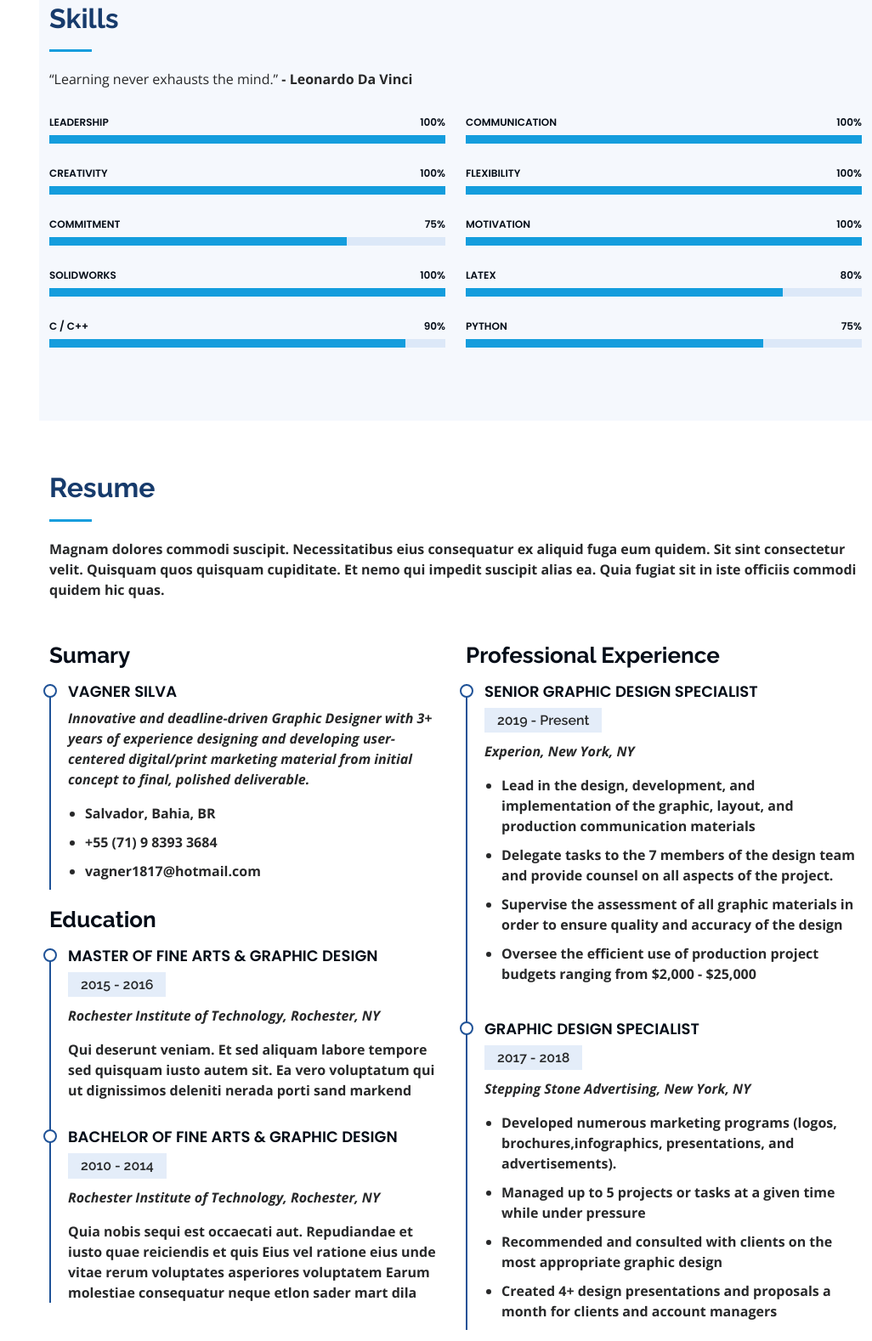
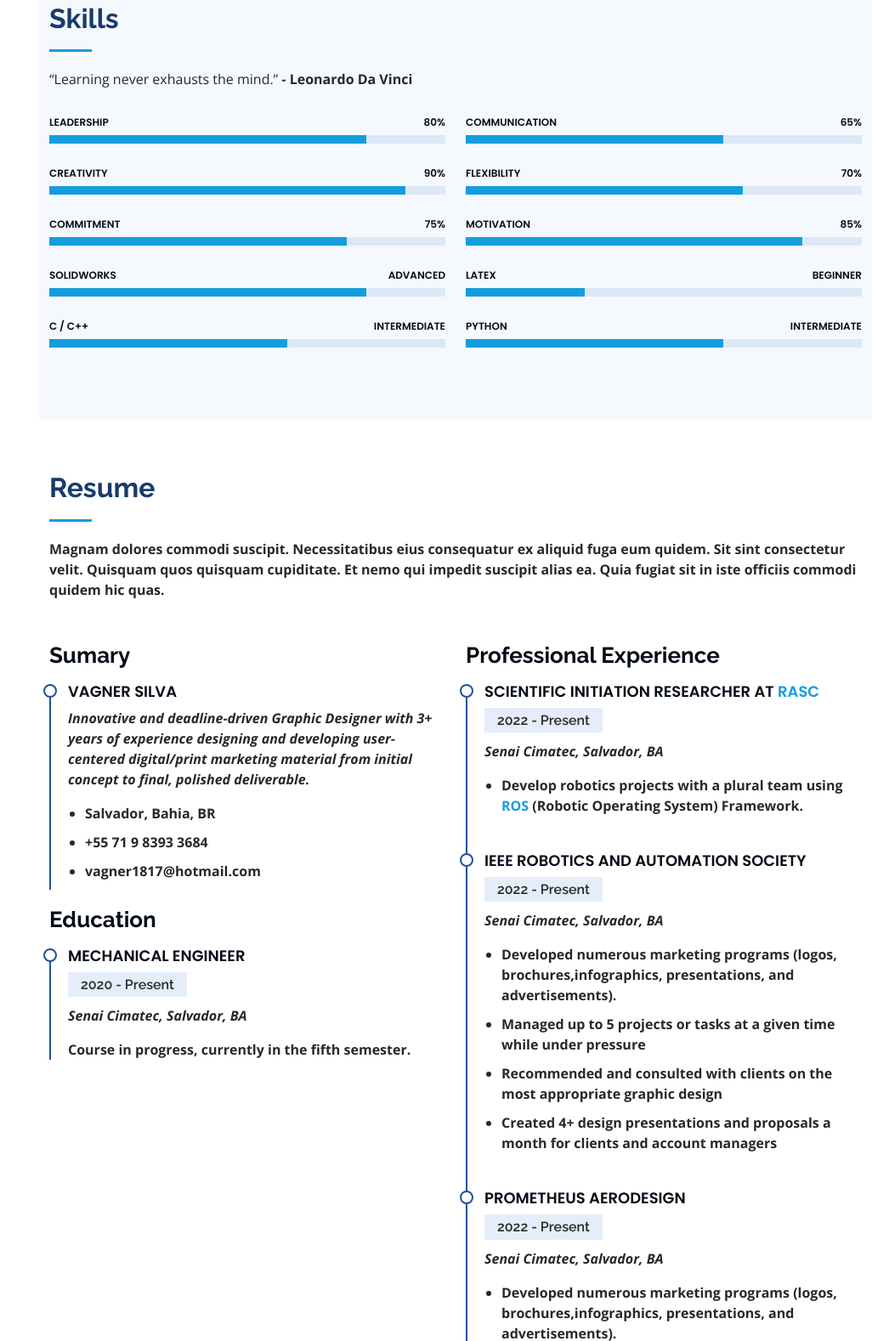
Before and after one commit to vagnerssilva/vagnerssilva.github.io, a plain HTML site: page index.html in a window 1280 px wide. Shown: the part 1982-3560 px from the top of the page at 85% size, without its empty margins (254-1280 px from the left). Drawn offline with nearby package versions, Linux system fonts and the light colour scheme; files whose address does not match are found by name.

Commit message:
changes-in-resume-section

```diff
--- a/index.html
+++ b/index.html
@@ -187,16 +187,16 @@
           <div class="col-lg-6" data-aos="fade-up">
 
             <div class="progress">
-              <span class="skill">Leadership <i class="val">100%</i></span>
+              <span class="skill">Leadership <i class="val">80%</i></span>
               <div class="progress-bar-wrap">
-                <div class="progress-bar" role="progressbar" aria-valuenow="100" aria-valuemin="0" aria-valuemax="100"></div>
+                <div class="progress-bar" role="progressbar" aria-valuenow="80" aria-valuemin="0" aria-valuemax="100"></div>
               </div>
             </div>
 
             <div class="progress">
-              <span class="skill">Creativity <i class="val">100%</i></span>
+              <span class="skill">Creativity <i class="val">90%</i></span>
               <div class="progress-bar-wrap">
-                <div class="progress-bar" role="progressbar" aria-valuenow="100" aria-valuemin="0" aria-valuemax="100"></div>
+                <div class="progress-bar" role="progressbar" aria-valuenow="90" aria-valuemin="0" aria-valuemax="100"></div>
               </div>
             </div>
 
@@ -208,16 +208,16 @@
             </div>
 
             <div class="progress">
-              <span class="skill">SolidWorks <i class="val">100%</i></span>
+              <span class="skill">SolidWorks <i class="val">Advanced</i></span>
               <div class="progress-bar-wrap">
-                <div class="progress-bar" role="progressbar" aria-valuenow="100" aria-valuemin="0" aria-valuemax="100"></div>
+                <div class="progress-bar" role="progressbar" aria-valuenow="80" aria-valuemin="0" aria-valuemax="100"></div>
               </div>
             </div>
 
             <div class="progress">
-              <span class="skill">C / C++ <i class="val">90%</i></span>
+              <span class="skill">C / C++ <i class="val">Intermediate</i></span>
               <div class="progress-bar-wrap">
-                <div class="progress-bar" role="progressbar" aria-valuenow="90" aria-valuemin="0" aria-valuemax="100"></div>
+                <div class="progress-bar" role="progressbar" aria-valuenow="60" aria-valuemin="0" aria-valuemax="100"></div>
               </div>
             </div>
 
@@ -226,37 +226,37 @@
           <div class="col-lg-6" data-aos="fade-up" data-aos-delay="100">
 
             <div class="progress">
-              <span class="skill">Communication <i class="val">100%</i></span>
+              <span class="skill">Communication <i class="val">65%</i></span>
               <div class="progress-bar-wrap">
-                <div class="progress-bar" role="progressbar" aria-valuenow="100" aria-valuemin="0" aria-valuemax="100"></div>
+                <div class="progress-bar" role="progressbar" aria-valuenow="65" aria-valuemin="0" aria-valuemax="100"></div>
               </div>
             </div>
 
             <div class="progress">
-              <span class="skill">Flexibility <i class="val">100%</i></span>
+              <span class="skill">Flexibility <i class="val">70%</i></span>
               <div class="progress-bar-wrap">
-                <div class="progress-bar" role="progressbar" aria-valuenow="100" aria-valuemin="0" aria-valuemax="100"></div>
+                <div class="progress-bar" role="progressbar" aria-valuenow="70" aria-valuemin="0" aria-valuemax="100"></div>
               </div>
             </div>
 
             <div class="progress">
-              <span class="skill">Motivation <i class="val">100%</i></span>
+              <span class="skill">Motivation <i class="val">85%</i></span>
               <div class="progress-bar-wrap">
-                <div class="progress-bar" role="progressbar" aria-valuenow="100" aria-valuemin="0" aria-valuemax="100"></div>
+                <div class="progress-bar" role="progressbar" aria-valuenow="85" aria-valuemin="0" aria-valuemax="100"></div>
               </div>
             </div>
 
             <div class="progress">
-              <span class="skill">Latex <i class="val">80%</i></span>
+              <span class="skill">Latex <i class="val">Beginner</i></span>
               <div class="progress-bar-wrap">
-                <div class="progress-bar" role="progressbar" aria-valuenow="80" aria-valuemin="0" aria-valuemax="100"></div>
+                <div class="progress-bar" role="progressbar" aria-valuenow="30" aria-valuemin="0" aria-valuemax="100"></div>
               </div>
             </div>
 
             <div class="progress">
-              <span class="skill">Python <i class="val">75%</i></span>
+              <span class="skill">Python <i class="val">Intermediate</i></span>
               <div class="progress-bar-wrap">
-                <div class="progress-bar" role="progressbar" aria-valuenow="75" aria-valuemin="0" aria-valuemax="100"></div>
+                <div class="progress-bar" role="progressbar" aria-valuenow="65" aria-valuemin="0" aria-valuemax="100"></div>
               </div>
             </div>
 
@@ -284,42 +284,45 @@
               <p><em>Innovative and deadline-driven Graphic Designer with 3+ years of experience designing and developing user-centered digital/print marketing material from initial concept to final, polished deliverable.</em></p>
               <ul>
                 <li>Salvador, Bahia, BR</li>
-                <li>+55 (71) 9 8393 3684</li>
+                <li>+55 71 9 8393 3684</li>
                 <li>vagner1817@hotmail.com</li>
               </ul>
             </div>
 
             <h3 class="resume-title">Education</h3>
             <div class="resume-item">
-              <h4>Master of Fine Arts &amp; Graphic Design</h4>
-              <h5>2015 - 2016</h5>
-              <p><em>Rochester Institute of Technology, Rochester, NY</em></p>
-              <p>Qui deserunt veniam. Et sed aliquam labore tempore sed quisquam iusto autem sit. Ea vero voluptatum qui ut dignissimos deleniti nerada porti sand markend</p>
+              <h4>Mechanical Engineer</h4>
+              <h5>2020 - Present</h5>
+              <p><em>Senai Cimatec, Salvador, BA</em></p>
+              <p>Course in progress, currently in the fifth semester.</p>
             </div>
-            <div class="resume-item">
-              <h4>Bachelor of Fine Arts &amp; Graphic Design</h4>
-              <h5>2010 - 2014</h5>
-              <p><em>Rochester Institute of Technology, Rochester, NY</em></p>
-              <p>Quia nobis sequi est occaecati aut. Repudiandae et iusto quae reiciendis et quis Eius vel ratione eius unde vitae rerum voluptates asperiores voluptatem Earum molestiae consequatur neque etlon sader mart dila</p>
-            </div>
+
           </div>
           <div class="col-lg-6" data-aos="fade-up" data-aos-delay="100">
             <h3 class="resume-title">Professional Experience</h3>
             <div class="resume-item">
-              <h4>Senior graphic design specialist</h4>
-              <h5>2019 - Present</h5>
-              <p><em>Experion, New York, NY </em></p>
+              <h4>Scientific Initiation Researcher at <a href="https://www.braziliansinrobotics.com">RASC</a></h4>
+              <h5>2022 - Present</h5>
+              <p><em>Senai Cimatec, Salvador, BA </em></p>
               <ul>
-                <li>Lead in the design, development, and implementation of the graphic, layout, and production communication materials</li>
-                <li>Delegate tasks to the 7 members of the design team and provide counsel on all aspects of the project. </li>
-                <li>Supervise the assessment of all graphic materials in order to ensure quality and accuracy of the design</li>
-                <li>Oversee the efficient use of production project budgets ranging from $2,000 - $25,000</li>
+                <li>Develop robotics projects with a plural team using <a href="https://www.ros.org">ROS</a> (Robotic Operating System) Framework.</li>
               </ul>
             </div>
             <div class="resume-item">
-              <h4>Graphic design specialist</h4>
-              <h5>2017 - 2018</h5>
-              <p><em>Stepping Stone Advertising, New York, NY</em></p>
+              <h4>IEEE Robotics and Automation Society</h4>
+              <h5>2022 - Present</h5>
+              <p><em>Senai Cimatec, Salvador, BA</em></p>
+              <ul>
+                <li>Developed numerous marketing programs (logos, brochures,infographics, presentations, and advertisements).</li>
+                <li>Managed up to 5 projects or tasks at a given time while under pressure</li>
+                <li>Recommended and consulted with clients on the most appropriate graphic design</li>
+                <li>Created 4+ design presentations and proposals a month for clients and account managers</li>
+              </ul>
+            </div>
+            <div class="resume-item">
+              <h4>Prometheus AeroDesign</h4>
+              <h5>2022 - Present</h5>
+              <p><em>Senai Cimatec, Salvador, BA</em></p>
               <ul>
                 <li>Developed numerous marketing programs (logos, brochures,infographics, presentations, and advertisements).</li>
                 <li>Managed up to 5 projects or tasks at a given time while under pressure</li>
```
